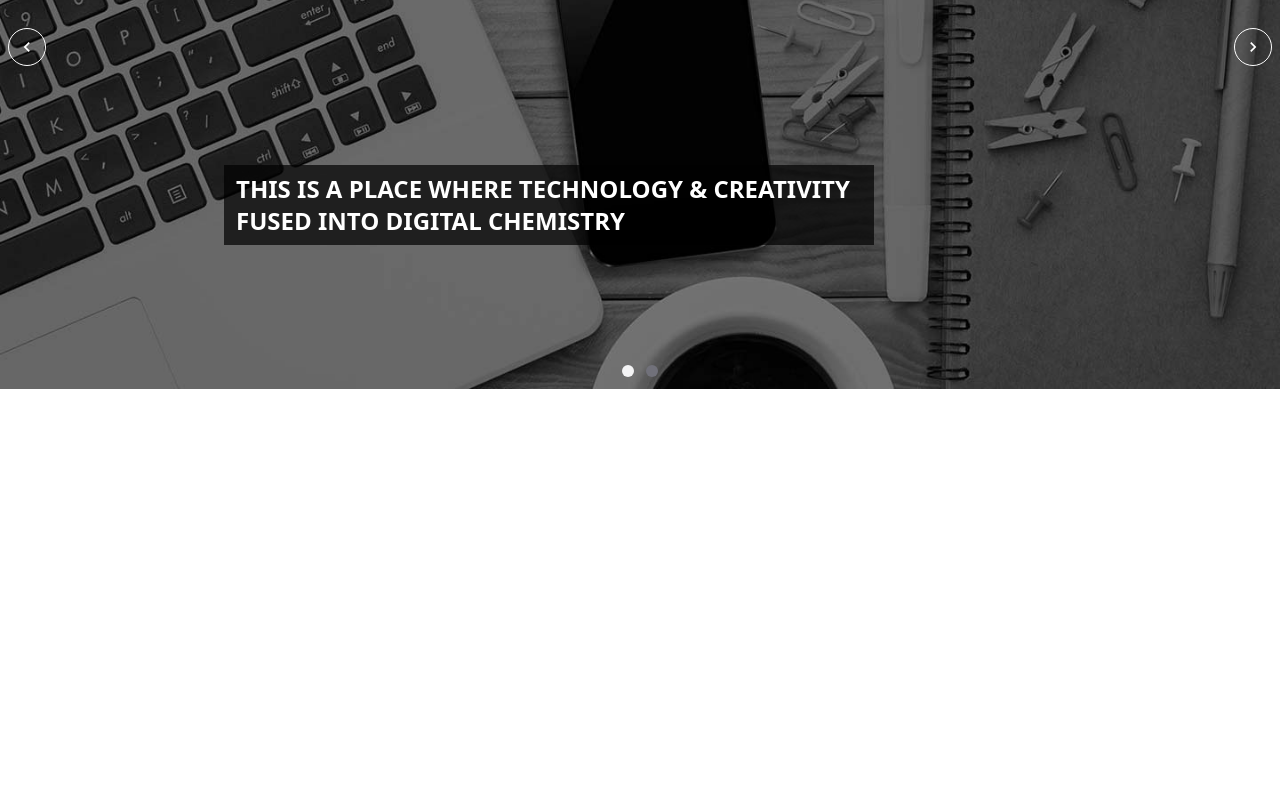
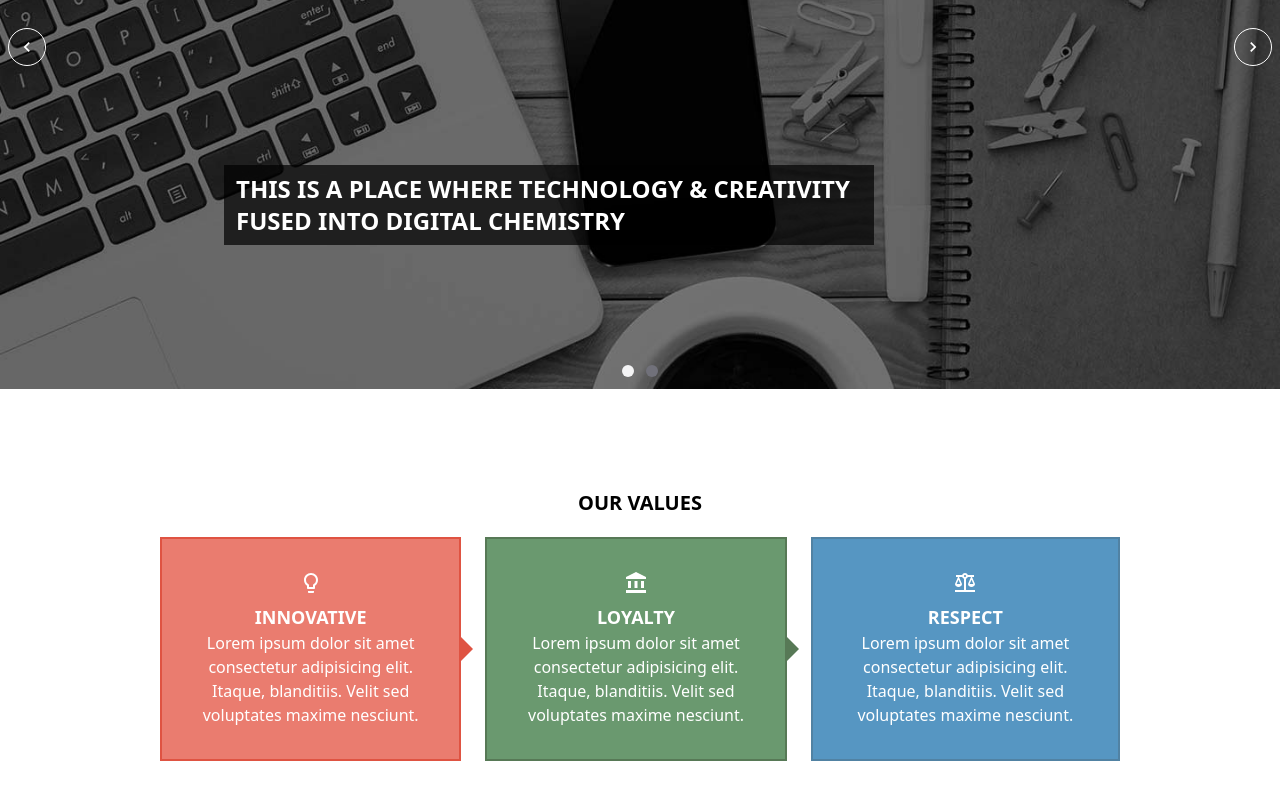
Before and after one commit to alfarissy040/suitmedia-frontend, a React (Vite) app: page / in a window 1280 px wide. Shown: the part 342-1142 px from the top of the page. Before the commit the page ends 800 px from the top, so only its background shows below. Built offline with nearby package versions, Linux system fonts and the light colour scheme.

Commit message:
membuat section our values

```diff
--- a/src/App.jsx
+++ b/src/App.jsx
@@ -1,11 +1,13 @@
 import Navbar from "./components/Navbar";
 import Carousel from "./components/carousel/Carousel";
+import OurValues from "./components/outvalues/OurValues";
 
 const App = () => {
     return (
         <>
             <Navbar />
             <Carousel />
+            <OurValues />
         </>
     );
 };
--- /dev/null
+++ b/src/components/outvalues/OurValueItem.jsx
@@ -0,0 +1,20 @@
+/* eslint-disable react/prop-types */
+const OurValueItem = ({ Icon, title, border, bg, last }) => {
+    return (
+        <div className="flex items-center md:flex-row flex-col">
+            <div className={`lg:p-8 md:p-4 px-3 py-2 border-2 flex flex-col flex-1 items-center h-auto ${border} ${bg}`}>
+                {/* icon */}
+                <Icon className="w-6 h-6 text-white mb-2" />
+                {/* title */}
+                <h3 className="font-bold text-lg uppercase text-white">{title}</h3>
+                {/* content */}
+                <p className="text-center text-white">Lorem ipsum dolor sit amet consectetur adipisicing elit. Itaque, blanditiis. Velit sed voluptates maxime nesciunt.</p>
+            </div>
+            {/* triangle */}
+            {!last && <div className={`hidden md:block border-t-[12px] border-b-[12px] border-l-[12px] border-t-transparent border-b-transparent ${border}`} />}
+            {!last && <div className={`md:hidden border-t-[12px] border-r-[12px] border-l-[12px] border-r-transparent border-l-transparent ${border}`} />}
+        </div>
+    );
+};
+
+export default OurValueItem;
--- /dev/null
+++ b/src/components/outvalues/OurValues.jsx
@@ -0,0 +1,16 @@
+import { MdLightbulbOutline, MdAccountBalance, MdBalance } from "react-icons/md";
+import OurValueItem from "./OurValueItem";
+const OurValues = () => {
+    return (
+        <div className="lg:px-40 lg:py-20 md:px-14 md:py-10 px-4 py-4 flex flex-col items-center justify-center">
+            <h2 className="text-xl uppercase font-semibold my-5">our values</h2>
+            <div className="flex md:flex-row flex-col items-center gap-3">
+                <OurValueItem Icon={MdLightbulbOutline} title={"innovative"} border="border-[#df5342]" bg="bg-[#ea7c6f]" />
+                <OurValueItem Icon={MdAccountBalance} title={"loyalty"} border="border-[#577956]" bg="bg-[#6a996f]" />
+                <OurValueItem Icon={MdBalance} title={"respect"} border="border-[#5182a3]" bg="bg-[#5696c2]" last />
+            </div>
+        </div>
+    );
+};
+
+export default OurValues;
```
